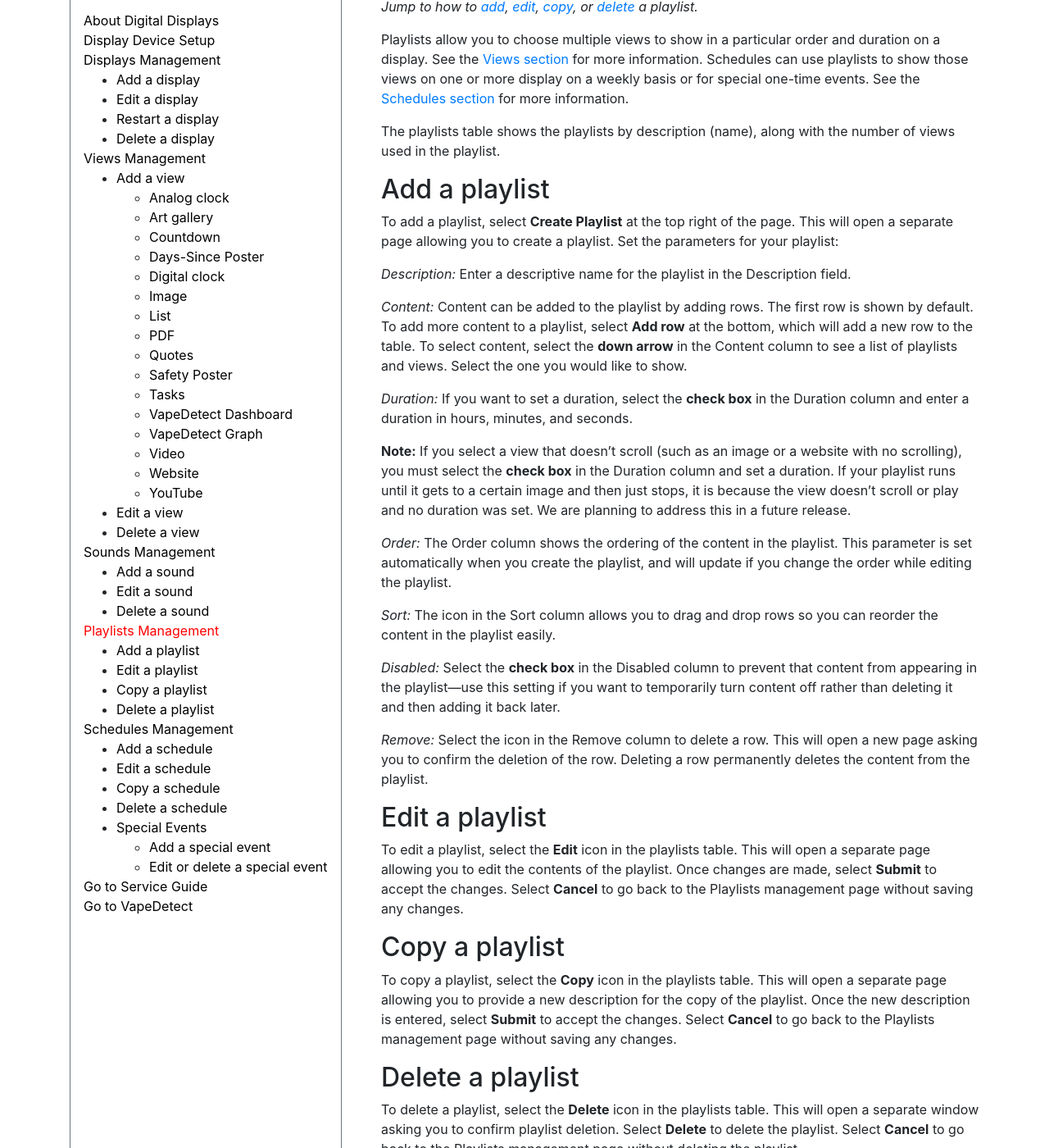
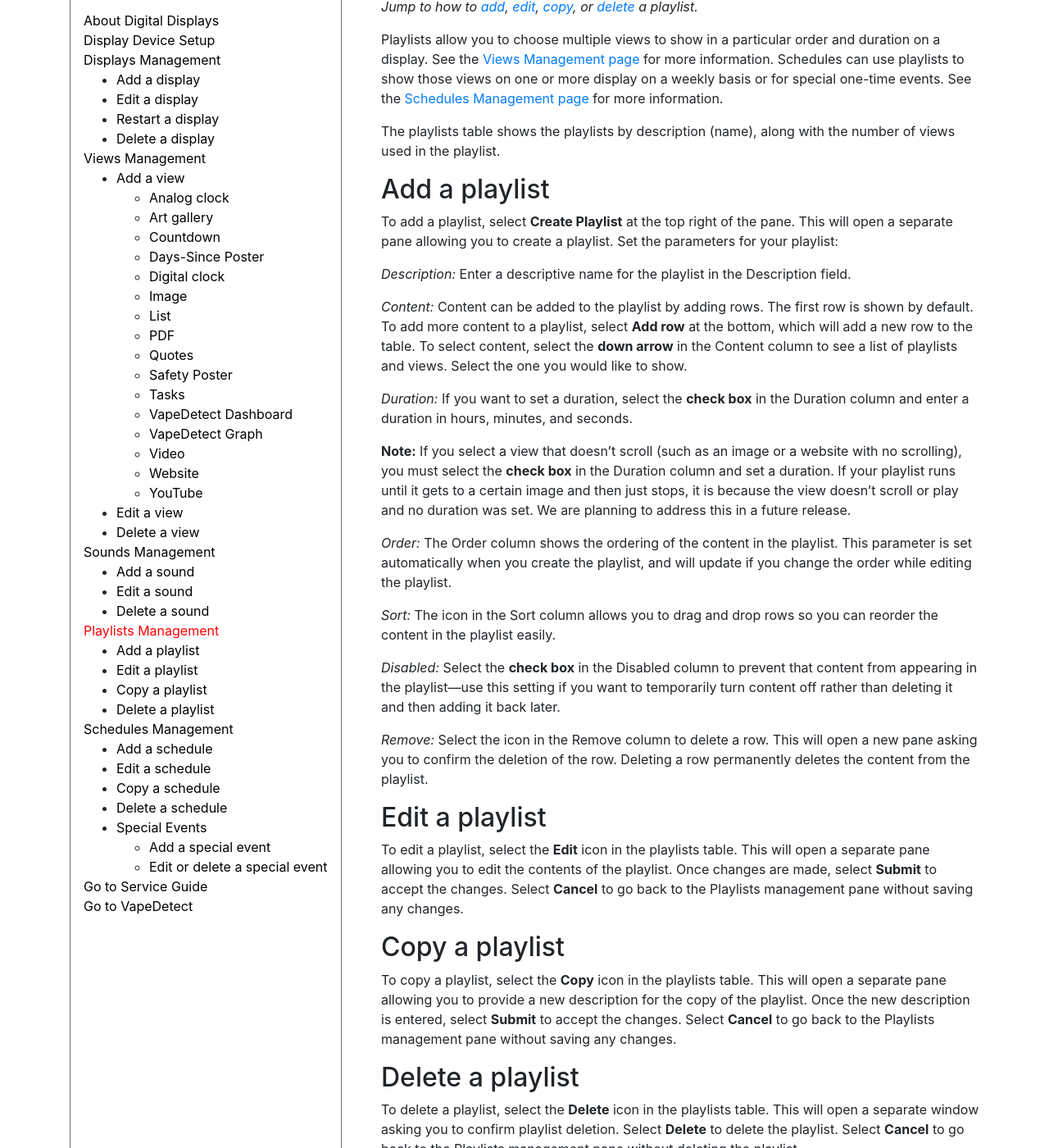
Before and after one commit to NrsSystems/docs, a Jekyll site: the page built from digital-displays/playlists-management.md, in a window 1280 px wide and 1400 px high, scrolled down 347 px. Shown: the whole window at 82% size. Built offline with Jekyll 4.4.1, drawn with Linux system fonts in a browser that asks for light colours; our own code applies the rules of GitHub Pages for plain Markdown files; some of the changed text lies outside the part shown.

Commit message:
Update playlists-management.md
Replaced "page" with "pane" for all mentions of UI elements; for documentation references, replaced "section" with "page".

```diff
--- a/digital-displays/playlists-management.md
+++ b/digital-displays/playlists-management.md
@@ -1,15 +1,15 @@
 ---
 title: Playlists
-abstract: The Playlists management page allows a user to add, edit, copy, or delete a playlist. Selecting the Displays link and then the Playlists link in the navigation pane will take you to the Playlists management page.
+abstract: The Playlists management pane allows a user to add, edit, copy, or delete a playlist. Selecting the Displays link and then the Playlists link in the navigation pane will take you to the Playlists management pane.
 ---
 *Jump to how to [add](playlists-management.md#add-a-playlist), [edit](playlists-management.md#edit-a-playlist), [copy](playlists-management.md#copy-a-playlist), or [delete](playlists-management.md#delete-a-playlist) a playlist.*
 
-Playlists allow you to choose multiple views to show in a particular order and duration on a display. See the [Views section](views-management.md) for more information. Schedules can use playlists to show those views on one or more display on a weekly basis or for special one-time events. See the [Schedules section](schedules-management.md) for more information.
+Playlists allow you to choose multiple views to show in a particular order and duration on a display. See the [Views Management page](views-management.md) for more information. Schedules can use playlists to show those views on one or more display on a weekly basis or for special one-time events. See the [Schedules Management page](schedules-management.md) for more information.
 
 The playlists table shows the playlists by description (name), along with the number of views used in the playlist.
 
 ## Add a playlist
-To add a playlist, select **Create Playlist** at the top right of the page. This will open a separate page allowing you to create a playlist. Set the parameters for your playlist:
+To add a playlist, select **Create Playlist** at the top right of the pane. This will open a separate pane allowing you to create a playlist. Set the parameters for your playlist:
 
 _Description:_ Enter a descriptive name for the playlist in the Description field.
 
@@ -24,16 +24,16 @@ _Sort:_ The icon in the Sort column allows you to drag and drop rows so you can
 
 _Disabled:_ Select the **check box** in the Disabled column to prevent that content from appearing in the playlist—use this setting if you want to temporarily turn content off rather than deleting it and then adding it back later.
 
-_Remove:_ Select the icon in the Remove column to delete a row. This will open a new page asking you to confirm the deletion of the row. Deleting a row permanently deletes the content from the playlist.
+_Remove:_ Select the icon in the Remove column to delete a row. This will open a new pane asking you to confirm the deletion of the row. Deleting a row permanently deletes the content from the playlist.
 
 ## Edit a playlist
-To edit a playlist, select the **Edit** icon in the playlists table. This will open a separate page allowing you to edit the contents of the playlist. Once changes are made, select **Submit** to accept the changes. Select **Cancel** to go back to the Playlists management page without saving any changes.
+To edit a playlist, select the **Edit** icon in the playlists table. This will open a separate pane allowing you to edit the contents of the playlist. Once changes are made, select **Submit** to accept the changes. Select **Cancel** to go back to the Playlists management pane without saving any changes.
 
 ## Copy a playlist
-To copy a playlist, select the **Copy** icon in the playlists table. This will open a separate page allowing you to provide a new description for the copy of the playlist. Once the new description is entered, select **Submit** to accept the changes. Select **Cancel** to go back to the Playlists management page without saving any changes.
+To copy a playlist, select the **Copy** icon in the playlists table. This will open a separate pane allowing you to provide a new description for the copy of the playlist. Once the new description is entered, select **Submit** to accept the changes. Select **Cancel** to go back to the Playlists management pane without saving any changes.
 
 ## Delete a playlist
-To delete a playlist, select the **Delete** icon in the playlists table. This will open a separate window asking you to confirm playlist deletion. Select **Delete** to delete the playlist. Select **Cancel** to go back to the Playlists management page without deleting the playlist.
+To delete a playlist, select the **Delete** icon in the playlists table. This will open a separate window asking you to confirm playlist deletion. Select **Delete** to delete the playlist. Select **Cancel** to go back to the Playlists management pane without deleting the playlist.
 
 ___
 *Return to the [Digital Displays index](index.md)*
```
